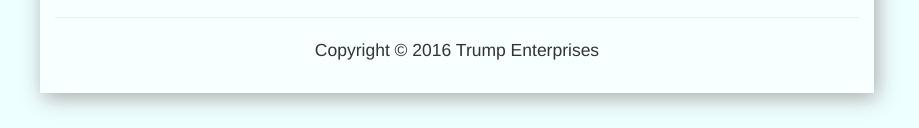
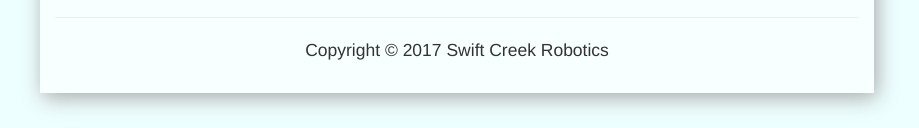
Before and after one commit to RoboEagles4828/barcode, a plain HTML site: page www/index.html in a window 1280 px wide. Shown: the part 537-665 px from the top of the page, without its empty margins (183-1102 px from the left). Drawn offline with Linux system fonts and the light colour scheme.

Commit message:
Happy Late New Year

```diff
--- a/www/index.html
+++ b/www/index.html
@@ -51,7 +51,7 @@
         </div>
         <hr>
         <div id="footer"">
-          <div>Copyright &copy; 2016 Trump Enterprises</div>
+          <div>Copyright &copy; 2017 Swift Creek Robotics</div>
         </div>
       </div>
       <div class="col-sm-2 col-md-3"></div>
```
